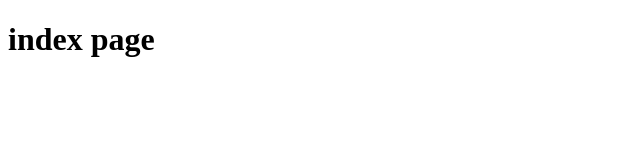
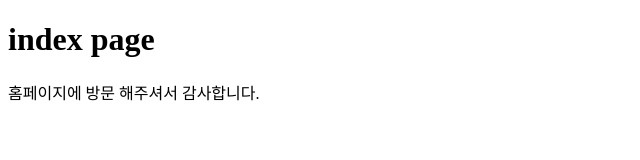
Before and after one commit to simsangho6448/firstrepository, a plain HTML site: page index.html in a window 1280 px wide. Shown: the whole page, without its empty margins (0-640 px from the left). Drawn offline with Linux system fonts and the light colour scheme.

Commit message:
index contents edit

```diff
--- a/index.html
+++ b/index.html
@@ -7,5 +7,6 @@
 </head>
 <body>
     <h1>index page</h1>
+    <p>홈페이지에 방문 해주셔서 감사합니다.</p>
 </body>
 </html>
```
